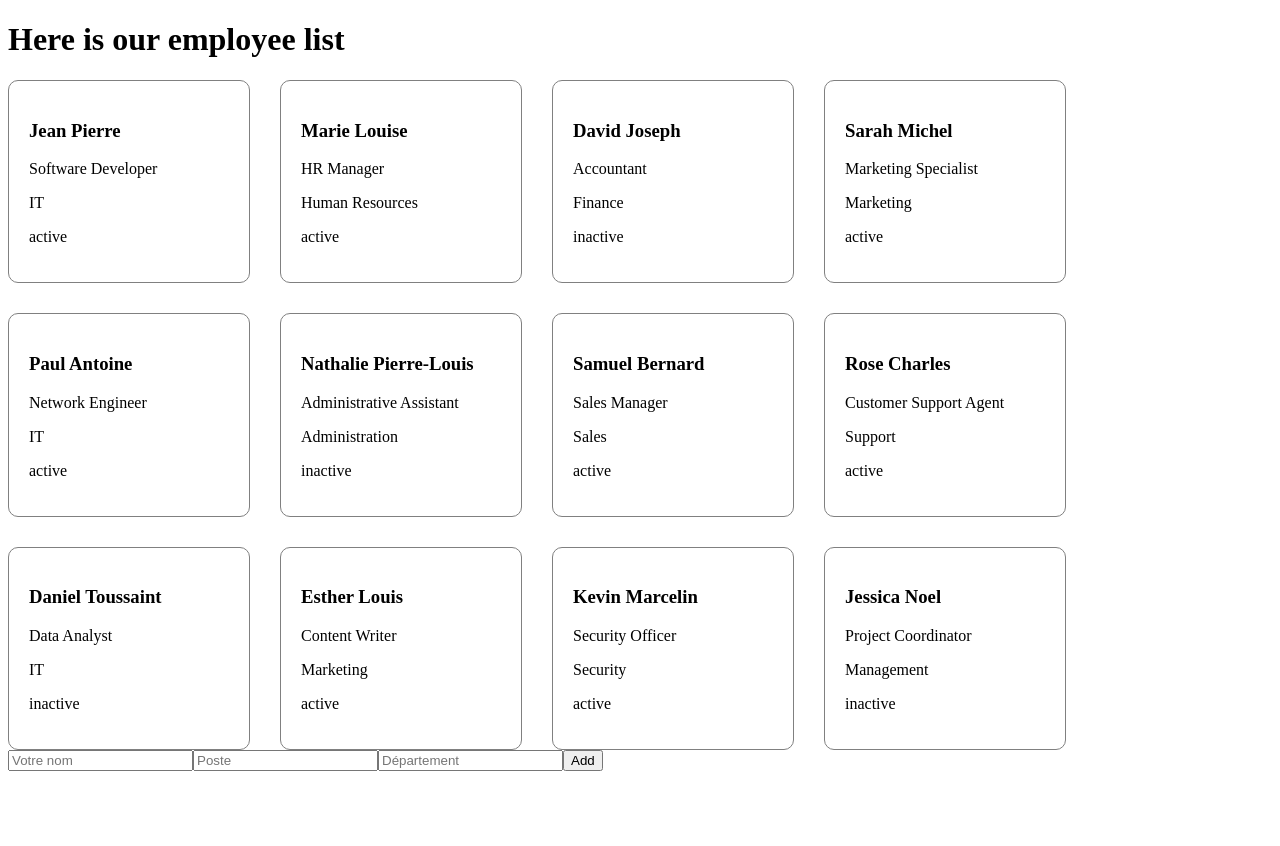
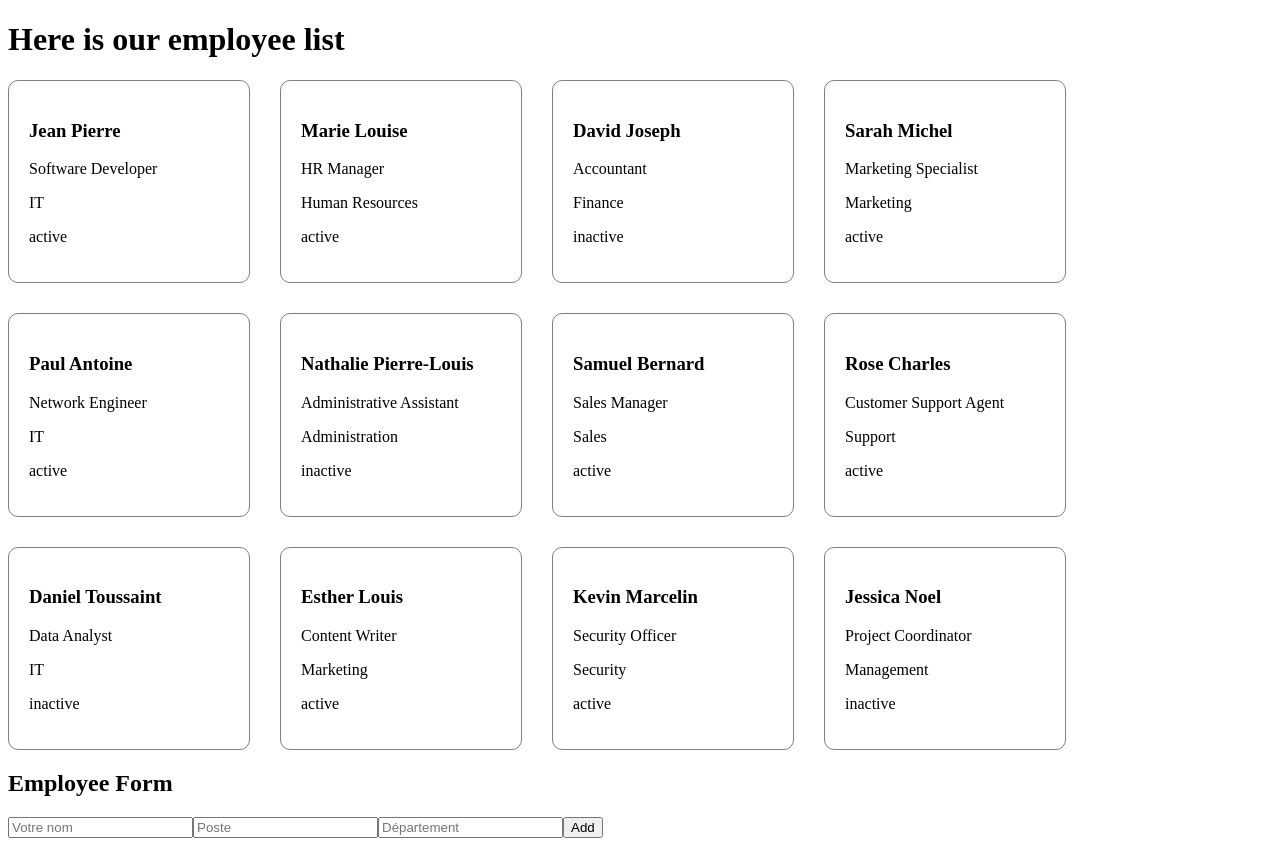
Before and after one commit to Thalex35/Manage-Employee, a React (Vite) app: page / in a window 1280 px wide. Before the commit the page ends 800 px from the top, so only its background shows below. Built offline with nearby package versions, Linux system fonts and the light colour scheme.

Commit message:
Update App.jsx

```diff
--- a/src/App.jsx
+++ b/src/App.jsx
@@ -1,12 +1,18 @@
 import "./App.css";
+import { useState } from "react";
 import { Data } from "./Data/EmployeeData";
 import EmployeeList from "./components/EmployeeList";
 import EmployeeForm from "./components/EmployeeForm";
 
 function App() {
+  const [employees, setEmployees] = useState(Data);
+
+  const addEmployee = (emp) => {
+    setEmployees((prev) => [...prev, emp]);
+  };
   return <>
-  <EmployeeList employees={Data} />
-  <EmployeeForm />
+  <EmployeeList employees={employees} />
+  <EmployeeForm addEmployee={addEmployee}/>
   </>;
 }
 
--- a/src/components/EmployeeForm.jsx
+++ b/src/components/EmployeeForm.jsx
@@ -18,6 +18,12 @@ export default function EmployeeForm({ addEmployee }) {
   const handleSubmit = (event) => {
     event.preventDefault();
 
+    if (!form_data.name || !form_data.position || !form_data.department) {
+    alert("Champs vide!");
+    return;
+  }
+
+
     const newEmployee = {
       ...form_data,
       id: Date.now(),
@@ -34,6 +40,8 @@ export default function EmployeeForm({ addEmployee }) {
   };
 
   return (
+    <>
+    <h2>Employee Form</h2>
     <form onSubmit={handleSubmit}>
       <input
         type="text"
@@ -61,5 +69,6 @@ export default function EmployeeForm({ addEmployee }) {
 
       <button type="submit">Add</button>
     </form>
+    </>
   );
 }
--- a/src/components/EmployeeList.jsx
+++ b/src/components/EmployeeList.jsx
@@ -8,6 +8,7 @@ export default function EmployeeList({ employees }) {
       <div className="Emp-card">
         {employees.map((emp) => (
           <EmployeeCard
+            key={emp.id}
             name={emp.name}
             position={emp.position}
             department={emp.department}
```
Also changed, not shown: src/Data/EmployeeData.js (line endings or trailing spaces).
